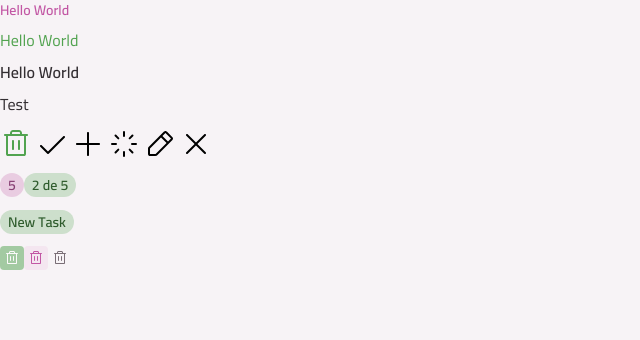
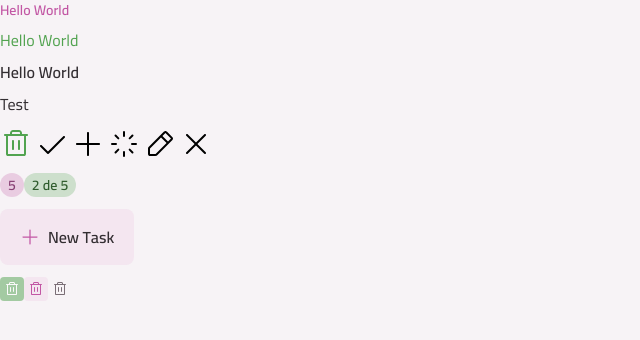
Before and after one commit to williamdelimacx/react-todo, a React (Vite) app: page / in a window 1280 px wide. Shown: the top 340 px of the page, without its empty margins (0-640 px from the left). Built offline with nearby package versions, Linux system fonts and the light colour scheme.

Commit message:
feat: add button component

```diff
--- a/src/components/button.tsx
+++ b/src/components/button.tsx
@@ -2,30 +2,50 @@
 import Icon from "./icon";
 import Text from "./text";
 
-export const badgeVariants = cva(
-  "inline-flex items-center justify-center rounded-full",
+export const buttonVariants = cva(
+  `
+    flex items-center justify-center cursor-pointer
+    transition rounded-lg group gap-2
+  `,
   {
     variants: {
       variant: {
-        primary: "bg-green-light",
-        secondary: "bg-pink-light",
+        primary: "bg-gray-200 hover:bg-pink-light",
       },
       size: {
-        sm: "py-0.5 px-2",
+        md: "h-14 py-4 px-5",
+      },
+      disabled: {
+        true: "opacity-50 pointer-events-none",
       },
     },
     defaultVariants: {
       variant: "primary",
-      size: "sm",
+      size: "md",
+      disabled: false,
     },
   }
 );
 
-export const badgeTextVariants = cva("", {
+export const buttonIconVariants = cva("transition", {
   variants: {
     variant: {
-      primary: "text-green-dark",
-      secondary: "text-pink-dark",
+      primary: "fill-pink-base",
+    },
+    size: {
+      md: "w-5 h-5",
+    },
+  },
+  defaultVariants: {
+    variant: "primary",
+    size: "md",
+  },
+});
+
+export const buttonTextVariants = cva("", {
+  variants: {
+    variant: {
+      primary: "text-gray-400",
     },
   },
   defaultVariants: {
@@ -33,22 +53,35 @@
   },
 });
 
-interface BadgeProps
-  extends React.ComponentProps<"div">,
-    VariantProps<typeof badgeVariants> {}
+interface ButtonProps
+  extends Omit<React.ComponentProps<"button">, "size" | "disabled">,
+    VariantProps<typeof buttonVariants> {
+  icon?: React.ComponentProps<typeof Icon>["svg"];
+}
 
-export default function Badge({
+export default function Button({
   variant,
   size,
+  disabled,
   className,
   children,
+  icon: IconComponent,
   ...props
-}: BadgeProps) {
+}: ButtonProps) {
   return (
-    <div className={badgeVariants({ variant, size, className })} {...props}>
-      <Text variant="body-sm-bold" className={badgeTextVariants({ variant })}>
+    <button
+      className={buttonVariants({ className, disabled, size, variant })}
+      {...props}
+    >
+      {IconComponent && (
+        <Icon
+          svg={IconComponent}
+          className={buttonIconVariants({ variant, size })}
+        />
+      )}
+      <Text variant="body-md-bold" className={buttonTextVariants({ variant })}>
         {children}
       </Text>
-    </div>
+    </button>
   );
 }
```
